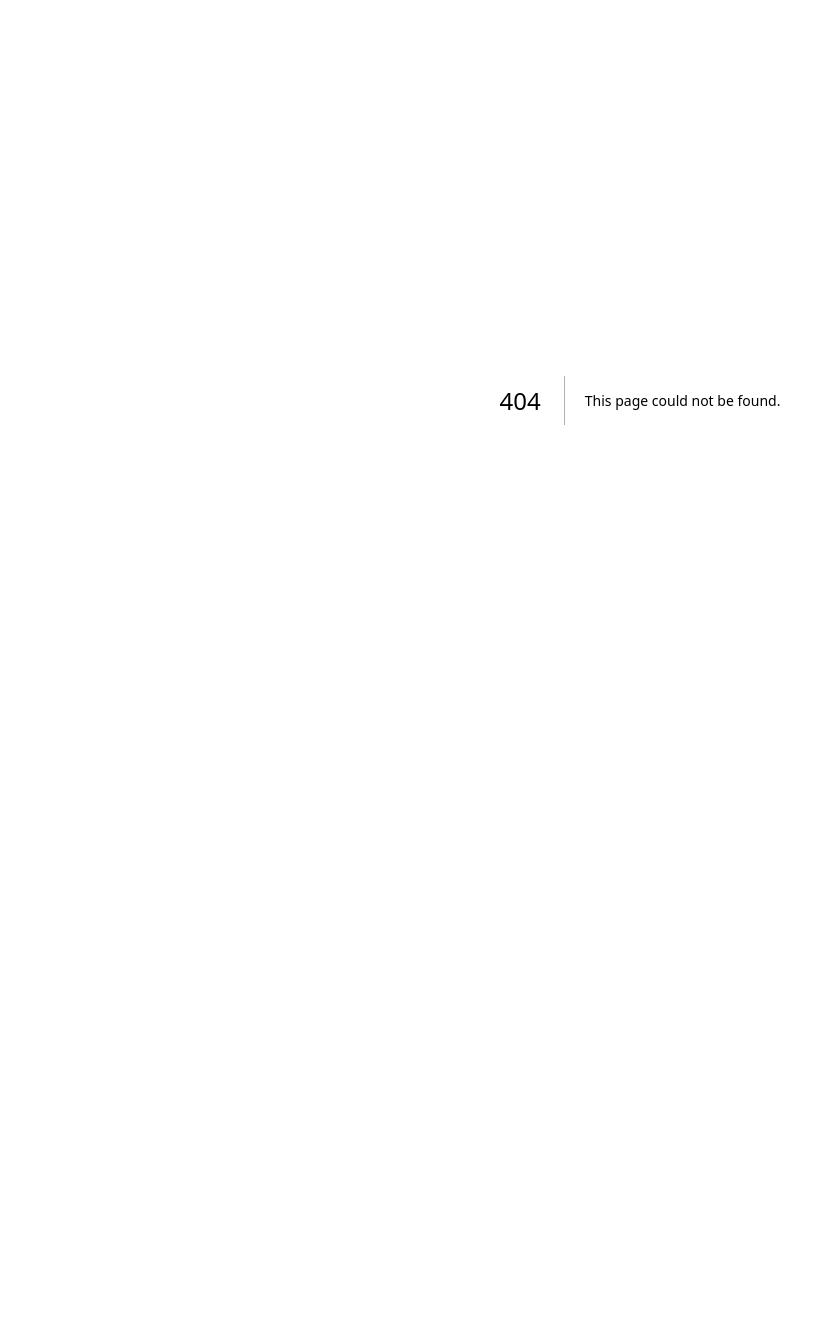
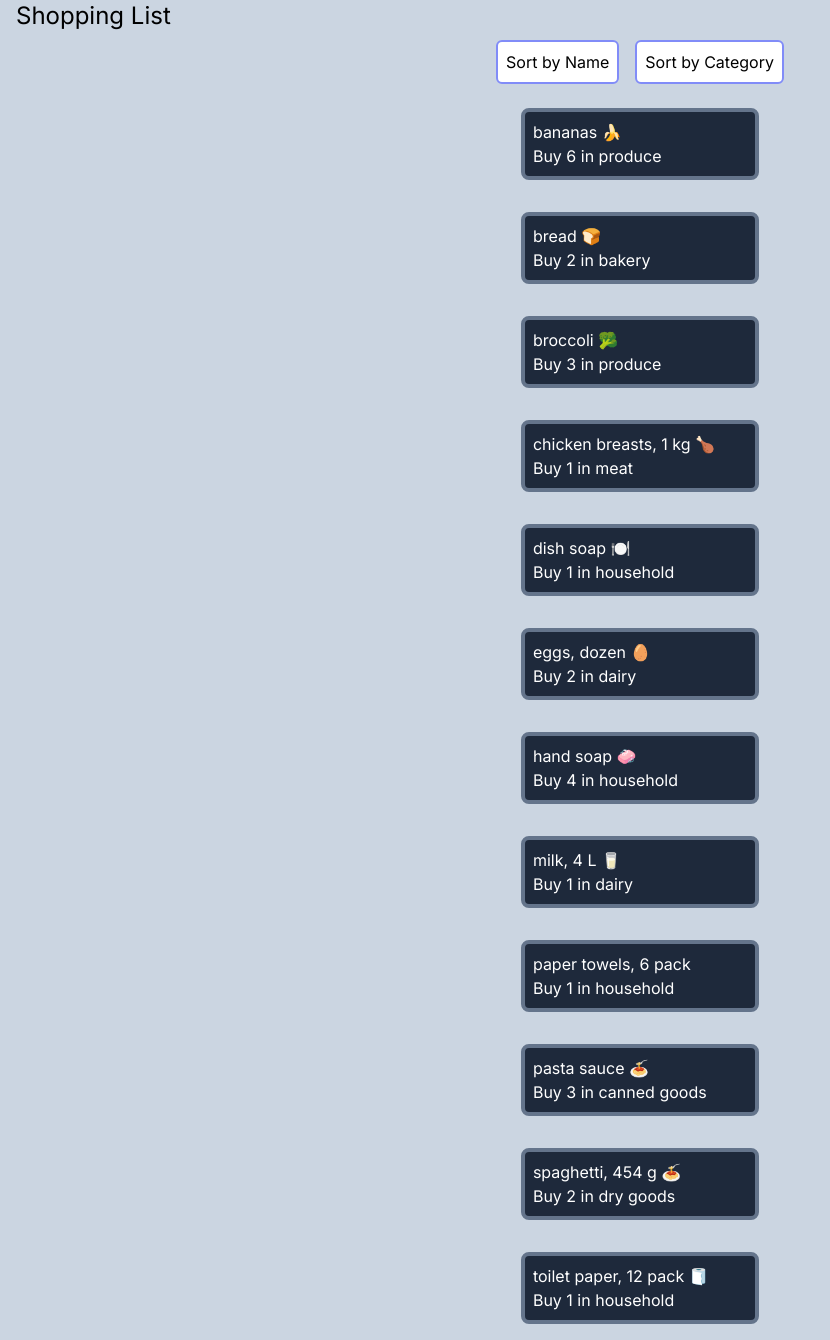
Before and after one commit to WBexte/cprg306-assignments, a Next.js app: page /week5 in a window 1280 px wide. Before the commit this address had no page. Shown: the whole page, without its empty margins (0-830 px from the left). Before the commit the page ends 800 px from the top, so only its background shows below. Built offline with nearby package versions, Linux system fonts and the light colour scheme.

Commit message:
Added week 5 assignment

```diff
--- a/app/page.js
+++ b/app/page.js
@@ -11,6 +11,7 @@ export default function Home() {
       <Link href="/week2">Week 2</Link>
       <Link href="/week3">Week 3</Link>
       <Link href="/week4">Week 4</Link>
+      <Link href="/week5">Week 5</Link>
     </main>
   );
 }
--- /dev/null
+++ b/app/week5/item-list.js
@@ -0,0 +1,43 @@
+"use client";
+
+import { useState } from "react";
+import Item from "./item";
+import itemData from "./items.json";
+
+
+export default function ItemList() {
+
+    const [sortBy, setSortBy] = useState("name");
+
+    if(sortBy === "name") {
+        itemData.sort((a, b) => {
+            return a.name.localeCompare(b.name);
+        });
+    } else if (sortBy === "category") {
+        itemData.sort((a, b) => {
+            return a.category.localeCompare(b.category);
+        });
+    } else {
+        return;
+    }
+
+    const handleClick = () => {
+
+    }
+
+
+    return (
+        <div className="flex flex-col items-center">
+            <div className="flex flex-row items-center">
+                <button onClick={() => setSortBy("name")} className={`border-2 border-indigo-400 rounded-md bg-white m-2 p-2 ${ sortBy === 'name' ? 'bg-indigo-500' : 'bg-white' }`}>Sort by Name</button>
+                <button onClick={() => setSortBy("category")} className={`border-2 border-indigo-400 rounded-md bg-white m-2 p-2 ${ sortBy === 'category' ? 'bg-indigo-500' : 'bg-white' }`}>Sort by Category</button>
+            </div>
+            <ul className="flex flex-col items-center">
+                {itemData.map((itemData) => (
+                    <Item item={itemData.name} quantity={itemData.quantity} category={itemData.category}/>
+                ))}
+            </ul>
+        </div>
+    );
+
+}
--- /dev/null
+++ b/app/week5/item.js
@@ -0,0 +1,8 @@
+export default function Item({ item, quantity, category }) {
+    return (
+        <ul className="border-4 rounded-lg border-slate-500 bg-slate-800 w-full max-w-xs m-4 p-2">
+            <li className='text-white'>{item}</li>
+            <li className='text-white'>Buy {quantity} in {category}</li>
+        </ul>
+    );
+}
--- /dev/null
+++ b/app/week5/items.json
@@ -0,0 +1,74 @@
+[
+    {
+      "id": "1h2GJKH12gkHG31h1H",
+      "name": "milk, 4 L 🥛",
+      "quantity": 1,
+      "category": "dairy"
+    },
+    {
+      "id": "2KJH3k2j3H1k2J3K1H",
+      "name": "bread 🍞",
+      "quantity": 2,
+      "category": "bakery"
+    },
+    {
+      "id": "3h2KJH3k2j3H1k2J3",
+      "name": "eggs, dozen 🥚",
+      "quantity": 2,
+      "category": "dairy"
+    },
+    {
+      "id": "4k2J3K1H2GJKH12gk",
+      "name": "bananas 🍌",
+      "quantity": 6,
+      "category": "produce"
+    },
+    {
+      "id": "5H1h1H2KJH3k2j3H",
+      "name": "broccoli 🥦",
+      "quantity": 3,
+      "category": "produce"
+    },
+    {
+      "id": "6H1k2J3K1H2GJKH1",
+      "name": "chicken breasts, 1 kg 🍗",
+      "quantity": 1,
+      "category": "meat"
+    },
+    {
+      "id": "7gkHG31h1H2KJH3k",
+      "name": "pasta sauce 🍝",
+      "quantity": 3,
+      "category": "canned goods"
+    },
+    {
+      "id": "8j3H1k2J3K1H2GJK",
+      "name": "spaghetti, 454 g 🍝",
+      "quantity": 2,
+      "category": "dry goods"
+    },
+    {
+      "id": "9H12gkHG31h1H2KJ",
+      "name": "toilet paper, 12 pack 🧻",
+      "quantity": 1,
+      "category": "household"
+    },
+    {
+      "id": "10H3k2j3H1k2J3K1",
+      "name": "paper towels, 6 pack",
+      "quantity": 1,
+      "category": "household"
+    },
+    {
+      "id": "11k2J3K1H2GJKH12",
+      "name": "dish soap 🍽️",
+      "quantity": 1,
+      "category": "household"
+    },
+    {
+      "id": "12GJKH12gkHG31h1",
+      "name": "hand soap 🧼",
+      "quantity": 4,
+      "category": "household"
+    }
+  ]
--- /dev/null
+++ b/app/week5/page.js
@@ -0,0 +1,10 @@
+import ItemList from "./item-list";
+
+export default function Page() {
+    return (
+        <main className='bg-slate-300'>
+            <h1 className='text-2xl ml-4'>Shopping List</h1>
+            <ItemList/>
+        </main>
+    );
+}
```
